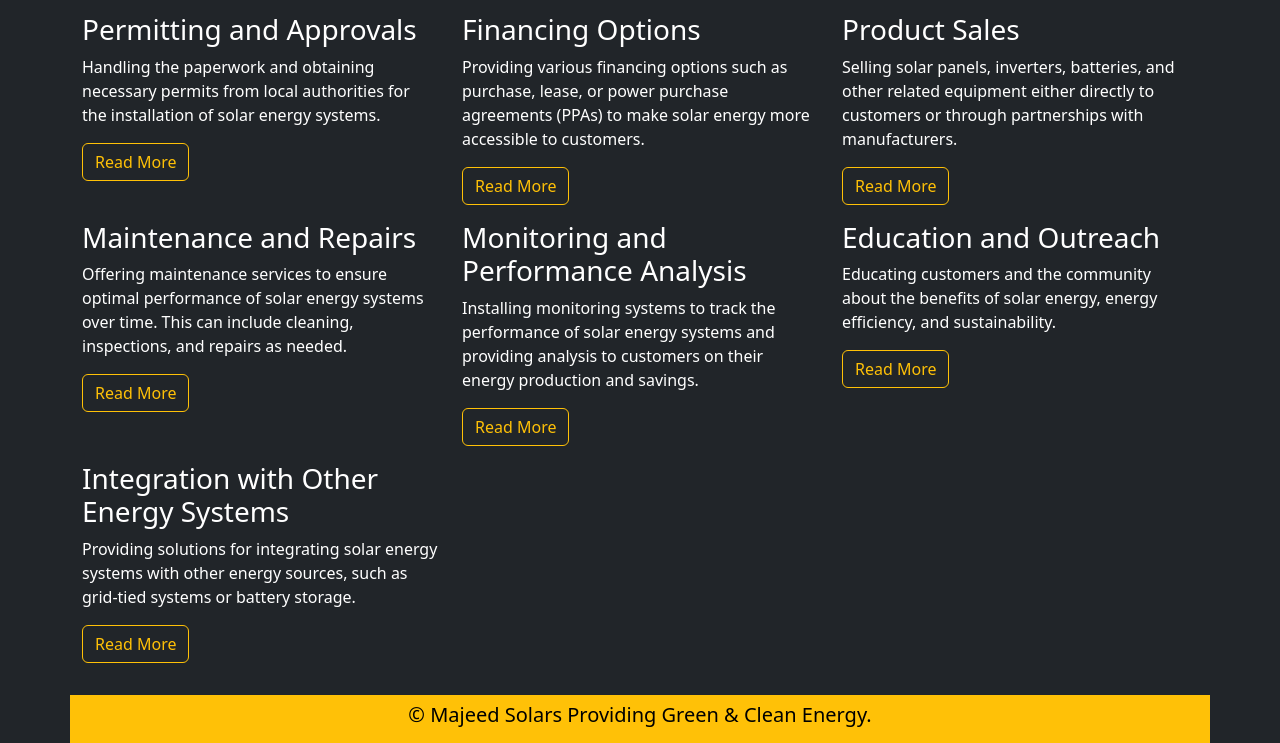
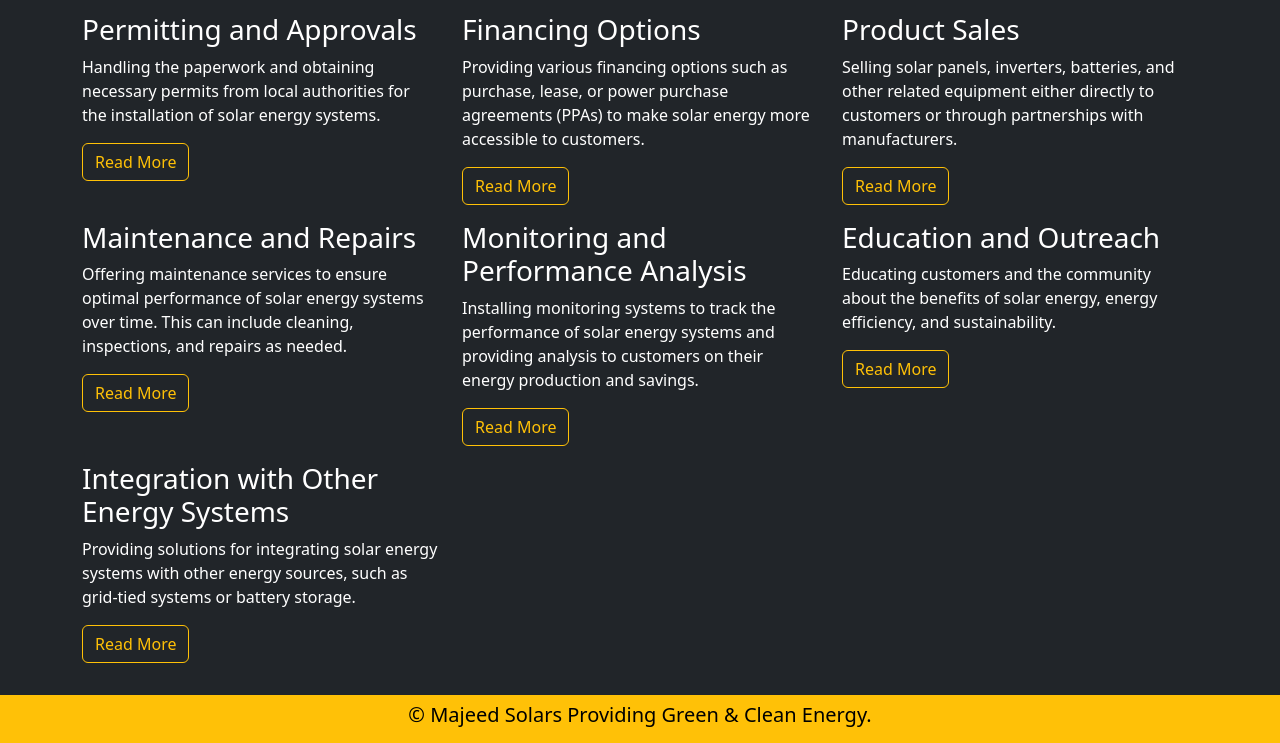
Before and after one commit to MrHamaad/Bootstrap-Assignment, a plain HTML site: page index.html in a window 1280 px wide. Shown: the part 812-1555 px from the top of the page. Drawn offline with nearby package versions, Linux system fonts and the light colour scheme.

Commit message:
Update index.html

```diff
--- a/index.html
+++ b/index.html
@@ -138,7 +138,7 @@
       </div>
     </main>
     <footer>
-      <div class="container text-center text-bg-warning p-2 ">
+      <div class="container-fluid text-center text-bg-warning p-2 ">
         <h4 class="h5">&copy; Majeed Solars Providing Green & Clean Energy.</h4>
       </div>
     </footer>
```
